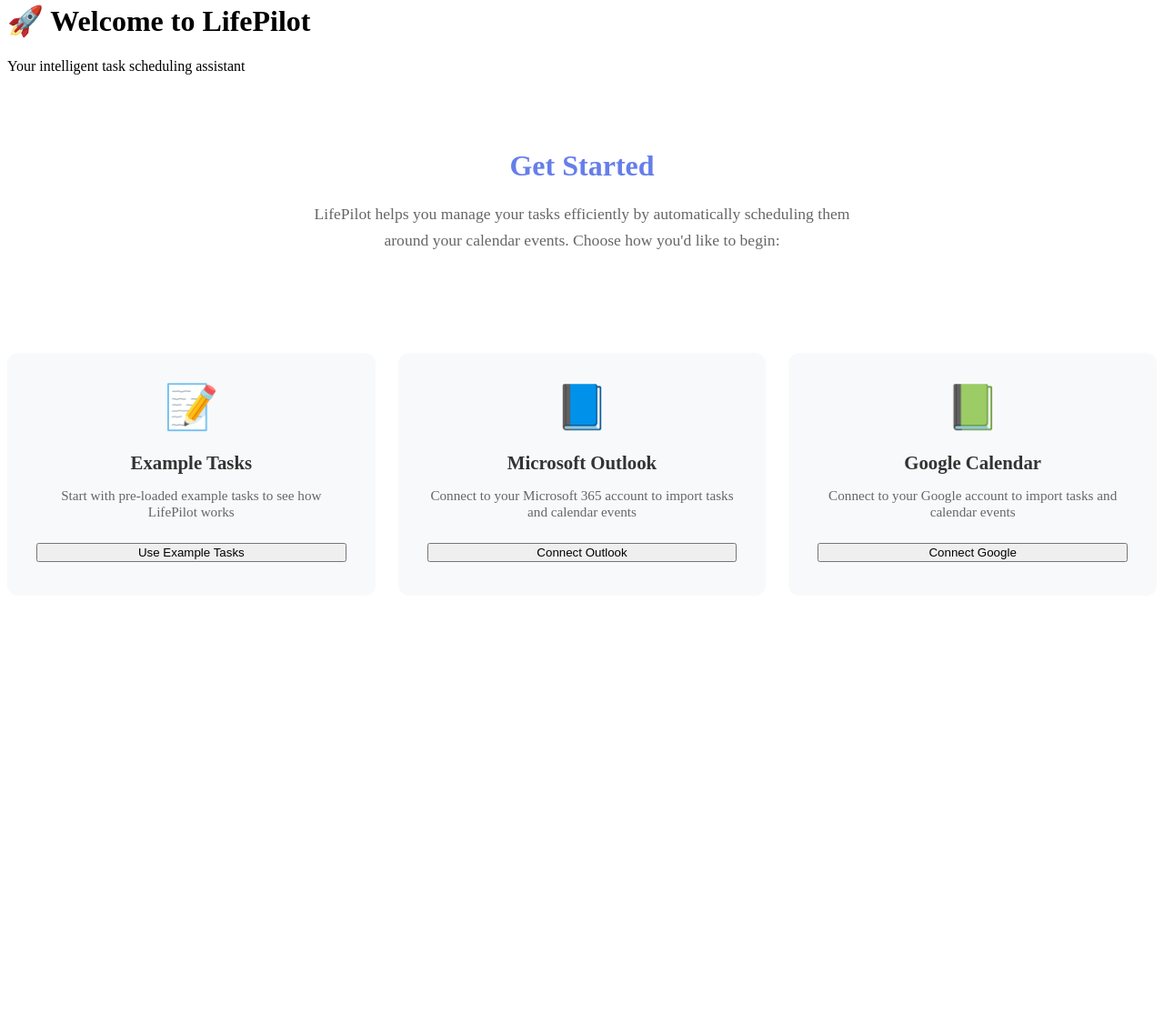
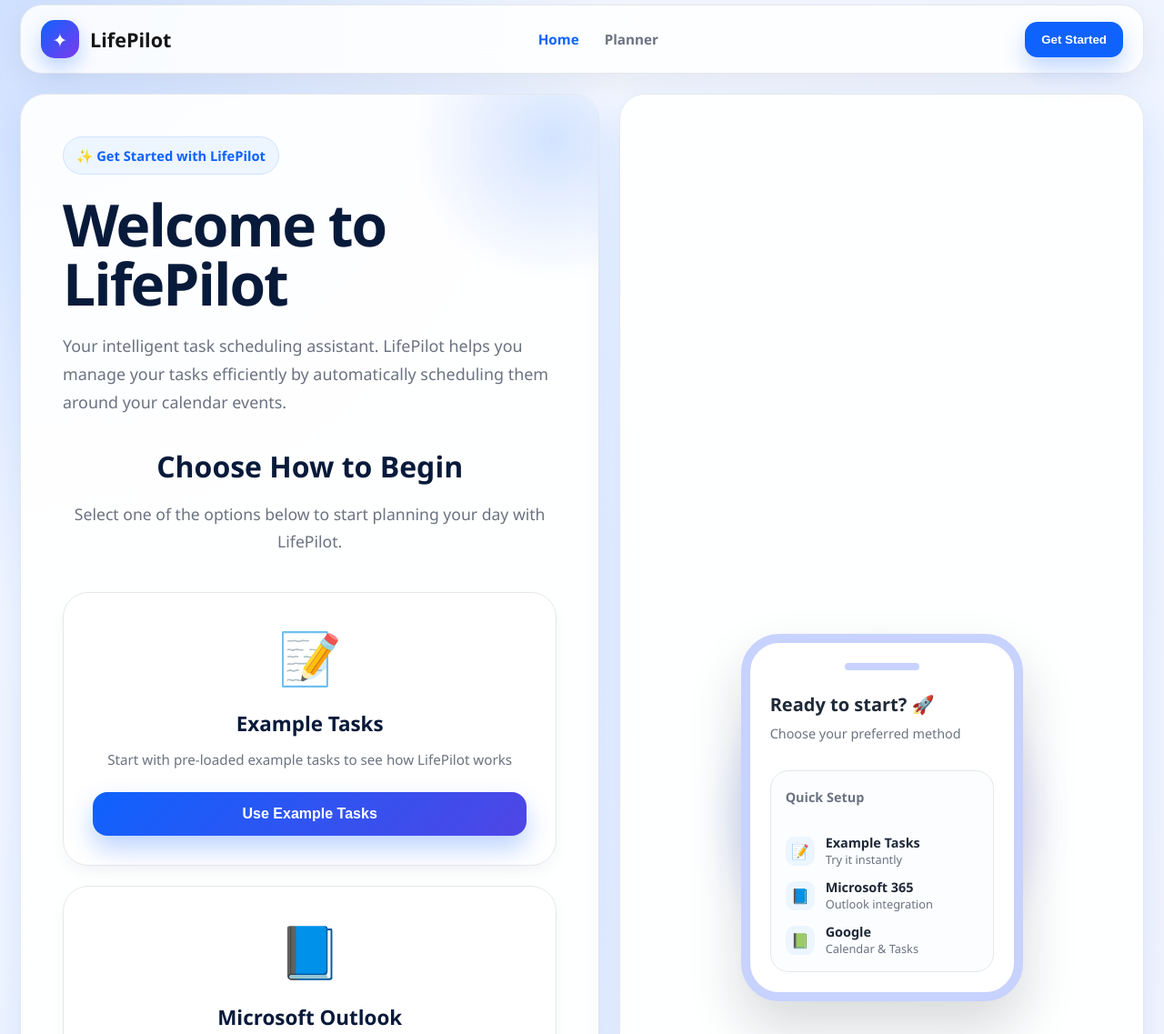
Before and after one commit to Warggr/bobathon, a plain HTML site: page index.html in a window 1280 px wide. Shown: the part 17-1154 px from the top of the page at 91% size. Before the commit the page ends 800 px from the top, so only its background shows below. Drawn offline with Linux system fonts and the light colour scheme.

Commit message:
unify index.html style

```diff
--- a/index.html
+++ b/index.html
@@ -1,96 +1,94 @@
 <!DOCTYPE html>
 <html lang="en">
 <head>
-    <meta charset="UTF-8">
-    <meta name="viewport" content="width=device-width, initial-scale=1.0">
+  <meta charset="UTF-8" />
+  <meta name="viewport" content="width=device-width, initial-scale=1.0" />
   <title>Welcome to LifePilot</title>
-    <link rel="stylesheet" href="shared-styles.css">
+  <link rel="stylesheet" href="main.css">
   <style>
     .welcome-section {
       text-align: center;
-            padding: 40px 20px;
+      margin-bottom: 40px;
     }
 
     .welcome-section h2 {
-            color: #667eea;
-            font-size: 2em;
-            margin-bottom: 20px;
+      color: #081a3a;
+      font-size: 2rem;
+      margin-bottom: 16px;
     }
 
     .welcome-section p {
-            color: #666;
-            font-size: 1.1em;
-            line-height: 1.6;
-            max-width: 600px;
-            margin: 0 auto 30px;
+      color: var(--muted);
+      font-size: 1.1rem;
+      line-height: 1.75;
+      max-width: 700px;
+      margin: 0 auto;
     }
 
     .options-grid {
       display: grid;
-            grid-template-columns: repeat(auto-fit, minmax(280px, 1fr));
-            gap: 25px;
-            margin: 40px 0;
+      grid-template-columns: repeat(auto-fit, minmax(300px, 1fr));
+      gap: 22px;
+      margin-top: 32px;
     }
 
     .option-card {
-            background: #f8f9fa;
-            border-radius: 12px;
-            padding: 30px;
+      background: white;
+      border: 1px solid var(--border);
+      border-radius: 28px;
+      padding: 32px;
       text-align: center;
-            transition: transform 0.2s, box-shadow 0.2s;
-            cursor: pointer;
-            border: 2px solid transparent;
+      transition: 0.2s ease;
+      box-shadow: 0 8px 18px rgba(17, 24, 39, 0.04);
     }
 
     .option-card:hover {
-            transform: translateY(-5px);
-            box-shadow: 0 8px 25px rgba(0, 0, 0, 0.15);
-            border-color: #667eea;
+      transform: translateY(-4px);
+      box-shadow: 0 12px 30px rgba(15, 98, 254, 0.15);
+      border-color: var(--blue);
     }
 
     .option-card .icon {
-            font-size: 3em;
-            margin-bottom: 15px;
+      font-size: 3.5rem;
+      margin-bottom: 20px;
     }
 
     .option-card h3 {
-            color: #333;
-            margin-bottom: 10px;
-            font-size: 1.3em;
+      color: #081a3a;
+      font-size: 1.4rem;
+      margin-bottom: 12px;
     }
 
     .option-card p {
-            color: #666;
-            font-size: 0.95em;
-            margin-bottom: 20px;
+      color: var(--muted);
+      font-size: 0.95rem;
+      line-height: 1.6;
+      margin-bottom: 24px;
     }
 
     .option-card button {
       width: 100%;
-            margin: 5px 0;
     }
 
     #message {
       display: none;
-            padding: 15px;
-            border-radius: 8px;
+      padding: 16px 20px;
+      border-radius: 16px;
       margin: 20px 0;
       text-align: center;
+      font-weight: 650;
     }
 
     #message.error {
-            background: #ff6b6b;
-            color: white;
+      background: #fee;
+      color: var(--red);
+      border: 1px solid #fcc;
     }
 
     #message.success {
-            background: #51cf66;
-            color: white;
-        }
-
-        #message.info {
-            background: #4ecdc4;
-            color: white;
+      background: #defbe6;
+      color: var(--green);
+      border: 1px solid #b7f0c3;
     }
 
     .loading-overlay {
@@ -100,7 +98,8 @@
       left: 0;
       right: 0;
       bottom: 0;
-            background: rgba(0, 0, 0, 0.7);
+      background: rgba(8, 26, 58, 0.85);
+      backdrop-filter: blur(8px);
       z-index: 1000;
       justify-content: center;
       align-items: center;
@@ -112,40 +111,60 @@
 
     .loading-content {
       background: white;
-            padding: 40px;
-            border-radius: 12px;
+      padding: 48px;
+      border-radius: 28px;
       text-align: center;
+      box-shadow: 0 20px 60px rgba(0, 0, 0, 0.3);
     }
 
     .spinner {
-            border: 4px solid #f3f3f3;
-            border-top: 4px solid #667eea;
+      border: 4px solid #e5e7eb;
+      border-top: 4px solid var(--blue);
       border-radius: 50%;
-            width: 50px;
-            height: 50px;
+      width: 56px;
+      height: 56px;
       animation: spin 1s linear infinite;
-            margin: 0 auto 20px;
+      margin: 0 auto 24px;
     }
 
     @keyframes spin {
       0% { transform: rotate(0deg); }
       100% { transform: rotate(360deg); }
     }
+
+    .loading-content p {
+      color: var(--text);
+      font-size: 1.1rem;
+      font-weight: 650;
+    }
   </style>
 </head>
 <body>
   <div class="container">
-        <div class="header">
-            <h1>🚀 Welcome to LifePilot</h1>
-            <p>Your intelligent task scheduling assistant</p>
+    <nav class="navbar">
+      <div class="logo">
+        <div class="logo-icon">✦</div>
+        <span>LifePilot</span>
       </div>
+      <div class="nav-links">
+        <a href="index.html" class="active">Home</a>
+        <a href="lifepilot.html">Planner</a>
+      </div>
+      <button class="nav-btn" onclick="window.location.href='lifepilot.html'">Get Started</button>
+    </nav>
 
-        <div class="content">
-            <div class="welcome-section">
-                <h2>Get Started</h2>
+    <section class="hero">
+      <div class="hero-card fade-in">
+        <div class="tag">✨ Get Started with LifePilot</div>
+        <h1>Welcome to<br />LifePilot</h1>
         <p>
-                    LifePilot helps you manage your tasks efficiently by automatically scheduling them
-                    around your calendar events. Choose how you'd like to begin:
+          Your intelligent task scheduling assistant. LifePilot helps you manage your tasks efficiently by automatically scheduling them around your calendar events.
+        </p>
+
+        <div class="welcome-section" style="margin-top: 32px;">
+          <h2>Choose How to Begin</h2>
+          <p>
+            Select one of the options below to start planning your day with LifePilot.
           </p>
         </div>
 
@@ -156,24 +175,60 @@
             <div class="icon">📝</div>
             <h3>Example Tasks</h3>
             <p>Start with pre-loaded example tasks to see how LifePilot works</p>
-                    <button onclick="useExampleTasks()" class="secondary">Use Example Tasks</button>
+            <button class="primary-btn" onclick="useExampleTasks()">Use Example Tasks</button>
           </div>
 
           <div class="option-card">
             <div class="icon">📘</div>
             <h3>Microsoft Outlook</h3>
             <p>Connect to your Microsoft 365 account to import tasks and calendar events</p>
-                    <button onclick="connectMicrosoft()" class="microsoft">Connect Outlook</button>
+            <button class="primary-btn" onclick="connectMicrosoft()">Connect Outlook</button>
           </div>
 
           <div class="option-card">
             <div class="icon">📗</div>
             <h3>Google Calendar</h3>
             <p>Connect to your Google account to import tasks and calendar events</p>
-                    <button onclick="connectGoogle()" class="google">Connect Google</button>
+            <button class="primary-btn" onclick="connectGoogle()">Connect Google</button>
           </div>
         </div>
       </div>
+
+      <div class="phone-card fade-in">
+        <div class="phone">
+          <div class="phone-notch"></div>
+          <h3>Ready to start? 🚀</h3>
+          <p>Choose your preferred method</p>
+
+          <div class="mini-card">
+            <p><strong>Quick Setup</strong></p>
+            <div style="margin-top: 16px; text-align: left;">
+              <div style="display: flex; align-items: center; gap: 12px; margin-bottom: 12px;">
+                <div style="width: 32px; height: 32px; background: #edf5ff; border-radius: 10px; display: grid; place-items: center;">📝</div>
+                <div>
+                  <div style="font-weight: 700; font-size: 0.9rem;">Example Tasks</div>
+                  <div style="color: var(--muted); font-size: 0.8rem;">Try it instantly</div>
+                </div>
+              </div>
+              <div style="display: flex; align-items: center; gap: 12px; margin-bottom: 12px;">
+                <div style="width: 32px; height: 32px; background: #edf5ff; border-radius: 10px; display: grid; place-items: center;">📘</div>
+                <div>
+                  <div style="font-weight: 700; font-size: 0.9rem;">Microsoft 365</div>
+                  <div style="color: var(--muted); font-size: 0.8rem;">Outlook integration</div>
+                </div>
+              </div>
+              <div style="display: flex; align-items: center; gap: 12px;">
+                <div style="width: 32px; height: 32px; background: #edf5ff; border-radius: 10px; display: grid; place-items: center;">📗</div>
+                <div>
+                  <div style="font-weight: 700; font-size: 0.9rem;">Google</div>
+                  <div style="color: var(--muted); font-size: 0.8rem;">Calendar & Tasks</div>
+                </div>
+              </div>
+            </div>
+          </div>
+        </div>
+      </div>
+    </section>
   </div>
 
   <div class="loading-overlay" id="loadingOverlay">
@@ -326,6 +381,16 @@
     }
 
     /**
+     * Show message
+     */
+    function showMessage(message, type = 'info') {
+      const messageDiv = document.getElementById('message');
+      messageDiv.textContent = message;
+      messageDiv.className = type;
+      messageDiv.style.display = 'block';
+    }
+
+    /**
      * Show loading overlay
      */
     function showLoading(message = 'Loading...') {
```
Also changed, not shown: lifepilot.html (+1 -1 lines). Lines whose indentation alone changed are shown as unchanged.
